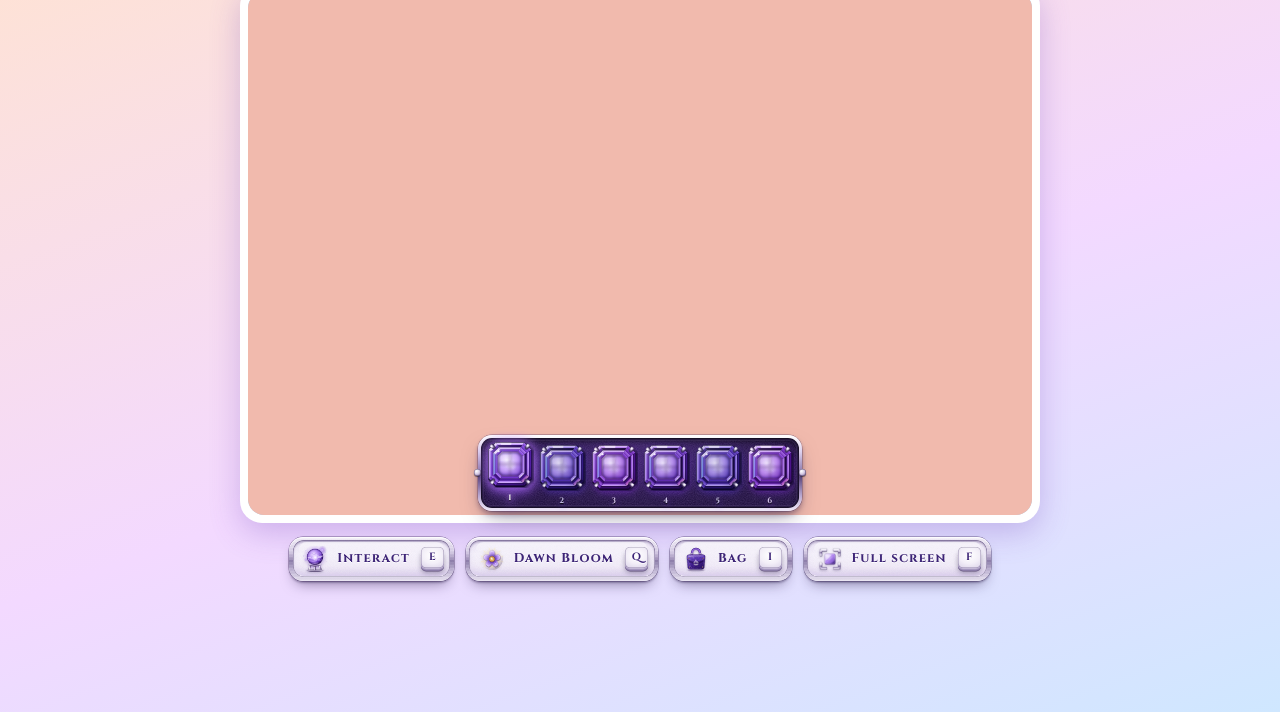
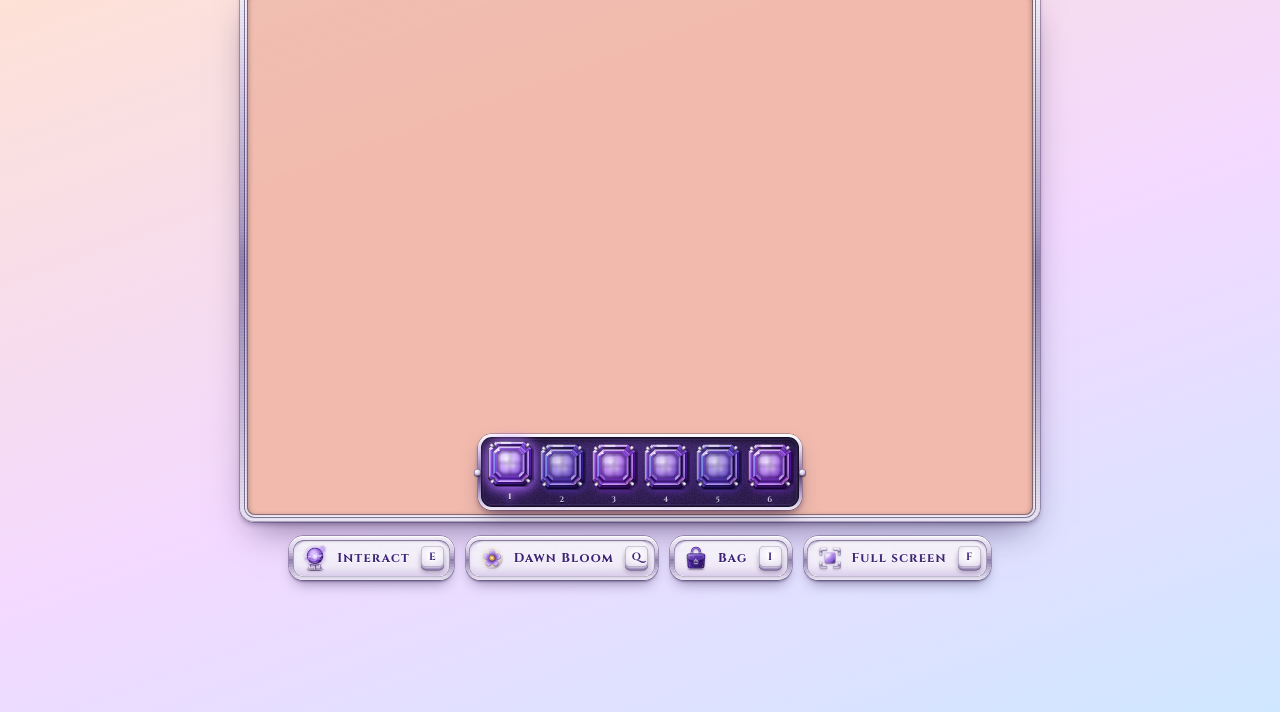
Before and after one commit to 8rkggbb6zw-oss/-, a plain HTML site: page restart/index.html in a window 1280 px wide. Shown: the part 88-800 px from the top of the page. Drawn offline with nearby package versions, Linux system fonts and the light colour scheme.

Commit message:
Restart: brushed-silver frame around the game window
Co-Authored-By: Claude Opus 5.5 <noreply@anthropic.com>
Claude-Session: https://claude.ai/code/session_019kWsJri1ykfaVrCNDqzpti

```diff
--- a/restart/style.css
+++ b/restart/style.css
@@ -241,12 +241,38 @@ body.full .title { letter-spacing: 1.5px; text-shadow: 0 1px 0 #2a1252, 0 2px 3p
   font-variant-numeric: tabular-nums;
 }
 
+/* Game window */
 .frame {
   position: relative;
-  border-radius: 22px;
-  padding: 8px;
-  background: #fff;
-  box-shadow: 0 10px 30px rgba(120, 80, 190, 0.3);
+  border-radius: 14px;
+  padding: 7px;
+  background:
+    repeating-linear-gradient(180deg, rgba(255, 255, 255, 0.05) 0 .5px, rgba(40, 20, 70, 0.025) .5px 1.5px),
+    linear-gradient(180deg, #f6f3fa 0%, #d7cde6 18%, #a596bd 46%, #8d7eaa 52%, #bdb2d2 78%, #ebe6f3 100%);
+  box-shadow:
+    0 0 0 .5px rgba(45, 25, 75, 0.6),
+    inset 0 1px 0 rgba(255, 255, 255, 0.9),
+    inset 0 -1px 0 rgba(60, 40, 100, 0.35),
+    0 3px 4px rgba(30, 15, 60, 0.25),
+    0 18px 36px -14px rgba(30, 15, 60, 0.55);
+}
+.frame::before {
+  content: '';
+  position: absolute;
+  inset: 5px;
+  border-radius: 10px;
+  pointer-events: none;
+  box-shadow: inset 0 0 0 .5px rgba(255, 255, 255, 0.7), 0 0 0 1px rgba(40, 20, 70, 0.55);
+}
+.frame::after {
+  content: '';
+  position: absolute;
+  inset: 7px;
+  border-radius: 8px;
+  pointer-events: none;
+  z-index: 1;
+  box-shadow: inset 0 2px 6px rgba(10, 4, 30, 0.45), inset 0 0 0 1px rgba(10, 4, 30, 0.35);
+  background: linear-gradient(160deg, rgba(255, 255, 255, 0.07) 0%, rgba(255, 255, 255, 0) 30%);
 }
 
 canvas {
@@ -254,7 +280,7 @@ canvas {
   width: 100%;
   height: auto;
   aspect-ratio: 3 / 2;
-  border-radius: 16px;
+  border-radius: 8px;
   background: #9fd8ff;
   touch-action: none;
   cursor: grab;
@@ -560,6 +586,7 @@ body.full .controls button > span { font-size: .72rem; }
 body.full { padding: 0; overflow: hidden; height: 100vh; height: 100dvh; }
 body.full .frame { position: fixed; inset: 0; z-index: 10; padding: 0; border-radius: 0; box-shadow: none; background: #9fd8ff; }
 body.full canvas { width: 100%; height: 100%; aspect-ratio: auto; border-radius: 0; }
+body.full .frame::before, body.full .frame::after { display: none; }
 body.full .topbar {
   position: fixed;
   z-index: 20;
```
